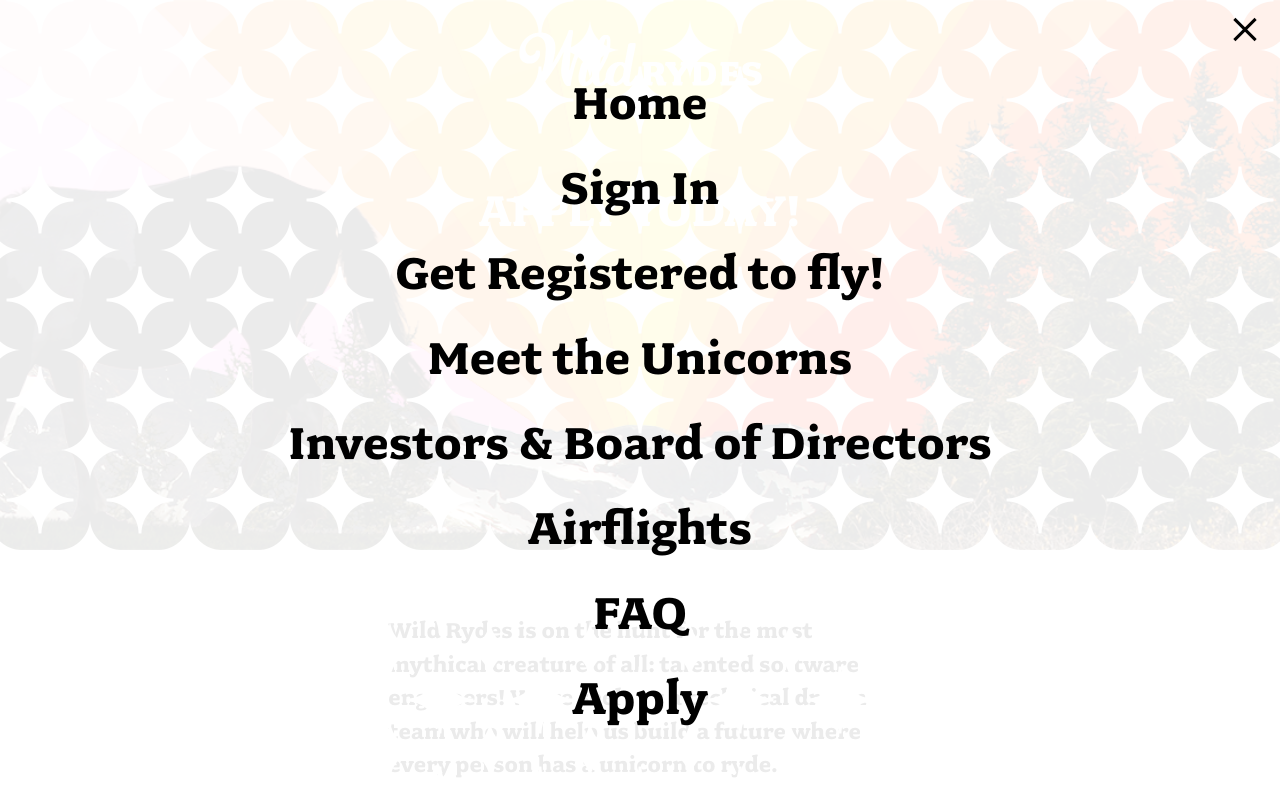
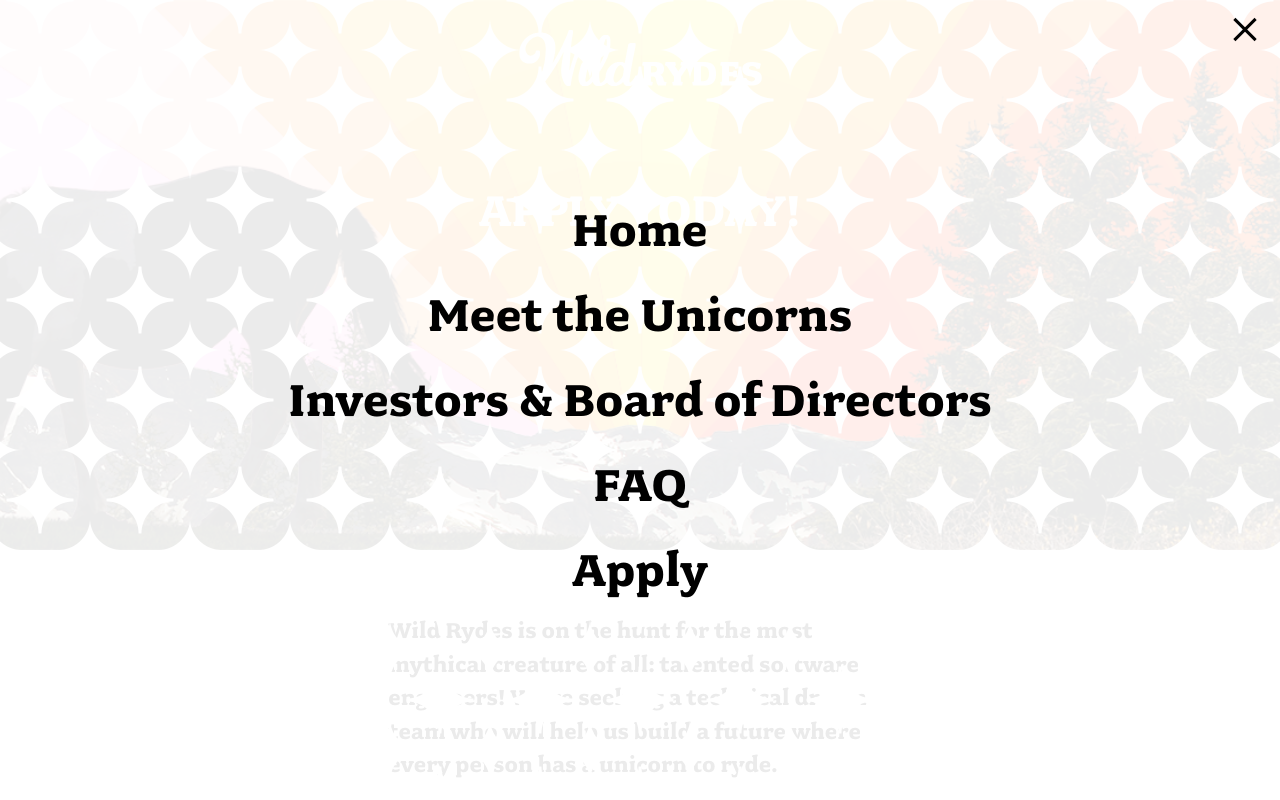
Before and after one commit to YoofiH/wildrydes-site, a plain HTML site: page apply.html in a window 1280 px wide. Both pictures are taken after a click on the button "Menu". Shown: the top 800 px of the page. Drawn offline with Linux system fonts and the light colour scheme.

Commit message:
Add files via upload

```diff
--- a/apply.html
+++ b/apply.html
@@ -20,14 +20,11 @@
       <h1 class="title">Apply Today!</h1>
     </div>
 
-   <nav class="site-nav">
+    <nav class="site-nav">
       <ul>
         <li><a href="index.html">Home</a></li>
-        <li><a href="signin.html">Sign In</a></li>
-        <li><a href="register.html">Get Registered to fly!</a></li>
         <li><a href="unicorns.html">Meet the Unicorns</a></li>
-        <li><a href="investors.html">Investors &amp; Board of Directors</a></li>
-        <li><a href="aiflights.html">Airflights</a></li>
+        <li><a href="investors.html">Investors & Board of Directors</a></li>
         <li><a href="faq.html">FAQ</a></li>
         <li><a href="apply.html">Apply</a></li>
       </ul>
```
